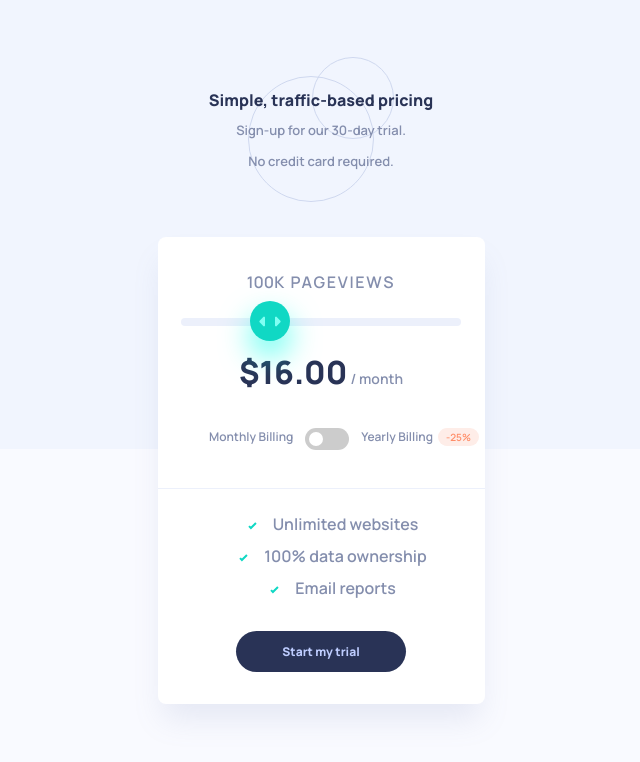
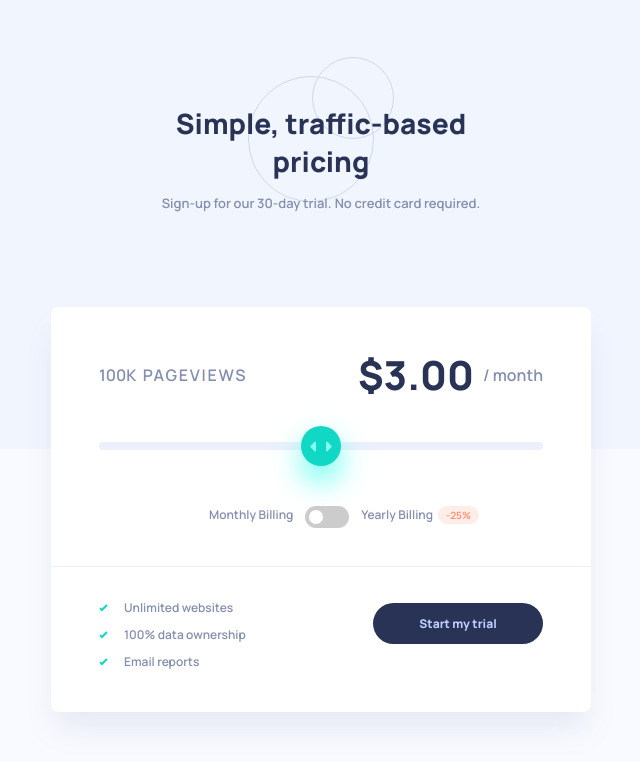
Before and after one commit to cassandi/002-fm-price-slider-component, a PHP site: page / in a window 1280 px wide; the page is wider, and only the part inside the window is pictured. Shown: the top 762 px of that part, without its empty margins (319-959 px from the left). Run offline with PHP 8.4, Linux system fonts and the light colour scheme.

Commit message:
fix chrome styles

```diff
--- a/index.html
+++ b/index.html
@@ -33,21 +33,13 @@
     </header>
     <form class="form">
       <label class="slider--label" for="price"></label>
-      <input class="slider--input" type="range" id="price" value="16" min="8" max="36" step="4" title="price"  list="options"
-        oninput="document.getElementsByClassName('slider--price-output')[0].value=this.value;
+      <input class="slider--input" type="range" id="price" value="3" min="1" max="5" step="1" title="price"  list="options"
+        oninput="document.getElementsByClassName('slider--price-value')[0].value=this.value;
                  document.getElementsByClassName('slider--views-output')[0].value=this.value*10">
-                 <datalist id="options">
-                   <option>8</option>
-                   <option>12</option>
-                   <option>16</option>
-                   <option>24</option>
-                   <option>36</option>
-                 </datalist>
       <p class="slider--views-status"><output class="slider--views-output" for="price">100</output>K Pageviews</p>
       <p class="slider--price-status">
-        <output class="slider--price-output" for="price">$16.00</output>
+        <span class="slider--price-output">$</span><output class="slider--price-value" for="price">3</output><span class="slider--price-output">.00</span>
         <output class="slider--billing-output" for="billing">/ month</output>
-
       </p>
 
       <div class="toggle">
--- a/styles.css
+++ b/styles.css
@@ -1,7 +1,10 @@
 /*
 
-font: manrope (extrabold, semibold)
+TODO:
 
+- where reasonable, use a common factor to derive spacing and element sizes rather than mockup values
+- use javascript to determine price/view values, as they do not increase by a common factor
+- find a js solution for Chrome lack of partial styling of range track
 
 */
 
@@ -88,10 +91,15 @@ form {
   width: 327px;
   margin: 64px auto 0 auto;
   display: flex;
-  flex-direction: column;
+  flex-wrap: wrap;
+  align-items: center;
   box-shadow: 0px 20px 30px -5px rgba(127, 137, 185, 0.152073);
   background-color: var(--white);
   border-radius: 8px;
+}
+
+form > * {
+  flex: 0 1 100%;
 }
 
 .header--title {
@@ -108,7 +116,7 @@ form {
   margin: 25px auto 0 auto;
   appearance: none;
   height: 8px;
-  width: 280px;
+  flex: 0 1 280px;
   border: none;
   border-radius: 5px;
   background-color: var(--purple-300);
@@ -119,8 +127,6 @@ form {
 }
 
 .slider--input::-webkit-slider-thumb {
-  position: relative;
-  bottom: 8px;
   appearance: none;
   height: 40px;
   width: 40px;
@@ -167,6 +173,8 @@ form {
   border-radius: 5px;
 }
 
+/* This selector applies to the entire track. Styling a partial length with CSS apears to be unsupported in Chrome */
+
 /* .slider--input::-webkit-slider-runnable-track {
   background-color: var(--green-400);
   height: 8px;
@@ -185,9 +193,13 @@ form {
 
 .slider--price-status {
   margin-top: 24px;
+  display: flex;
+  justify-content: center;
+  align-items: center;
 }
 
-.slider--price-output {
+.slider--price-output,
+.slider--price-value {
   font-weight: 800;
   font-size: 32px;
   color: var(--purple-700);
@@ -195,6 +207,7 @@ form {
 
 .slider--billing-output {
   font-size: 14px;
+  margin-left: 9px;
 }
 
 .toggle {
@@ -280,9 +293,12 @@ hr {
 
 .feature-list {
   margin-top: 24px;
+  padding: 0;
 }
 
 .feature-list--item {
+  font-size: 12px;
+  font-weight: 600;
   list-style-type: none;
 }
 
@@ -300,7 +316,8 @@ hr {
 
 .btn--submit {
   margin: 22px auto 32px auto;
-  width: 170px;
+  min-width: 170px;
+  max-width: 170px;
   background-color: var(--purple-700);
   color: var(--purple-500);
   padding: 12px 0;
@@ -308,3 +325,89 @@ hr {
   border-radius: 20.5px;
   font-size: 12px;
 }
+
+/*
+
+    TABLET / DESKTOP
+
+*/
+
+@media screen and (min-width: 768px) {
+  header {
+    margin-top: 104px;
+  }
+
+  .header--title {
+    font-size: 28px;
+  }
+
+  .header--sub-text {
+    display: inline-block;
+    margin-top: 12px;
+  }
+
+  form {
+    padding: 40px 48px 32px 48px;
+    margin-top: 92px;
+    width: 540px;
+  }
+
+  .slider--views-status {
+    margin-top: 0;
+    flex: 1 0;
+    width: 50%;
+    text-align: left;
+  }
+
+  .slider--price-status {
+    justify-content: flex-end;
+    margin-top: 0;
+    flex: 1 0;
+    width: 50%;
+    order: -1;
+    text-align: right;
+  }
+
+  .slider--price-output,
+  .slider--price-value {
+    font-size: 40px;
+  }
+
+  .slider--billing-output {
+    font-size: 16px;
+  }
+
+  .slider--input {
+    margin: 0;
+    margin-top: 40px;
+    width: 100%;
+    flex: 0 1 100%;
+  }
+
+  .toggle {
+    margin-top: 56px;
+  }
+
+  hr {
+    margin-left: -48px;
+    min-width: 540px;
+  }
+
+  .feature-list {
+    flex: 1 0;
+    width: 50%;
+    padding-left: 16px;
+    margin-top: 32px;
+  }
+
+  .feature-list--item {
+    text-align: left;
+  }
+
+  .btn--submit {
+    flex: 1 0;
+    width: 50%;
+    margin-top: 32px;
+    margin-bottom: 32px;
+  }
+}
```
